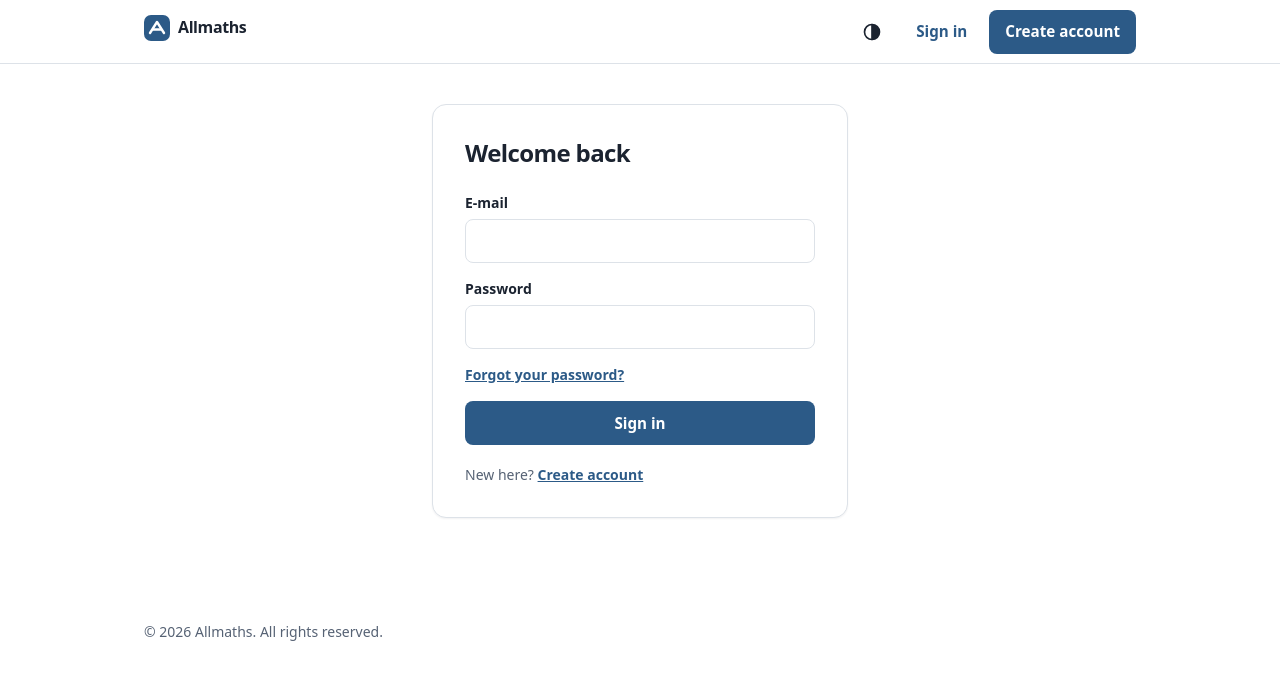
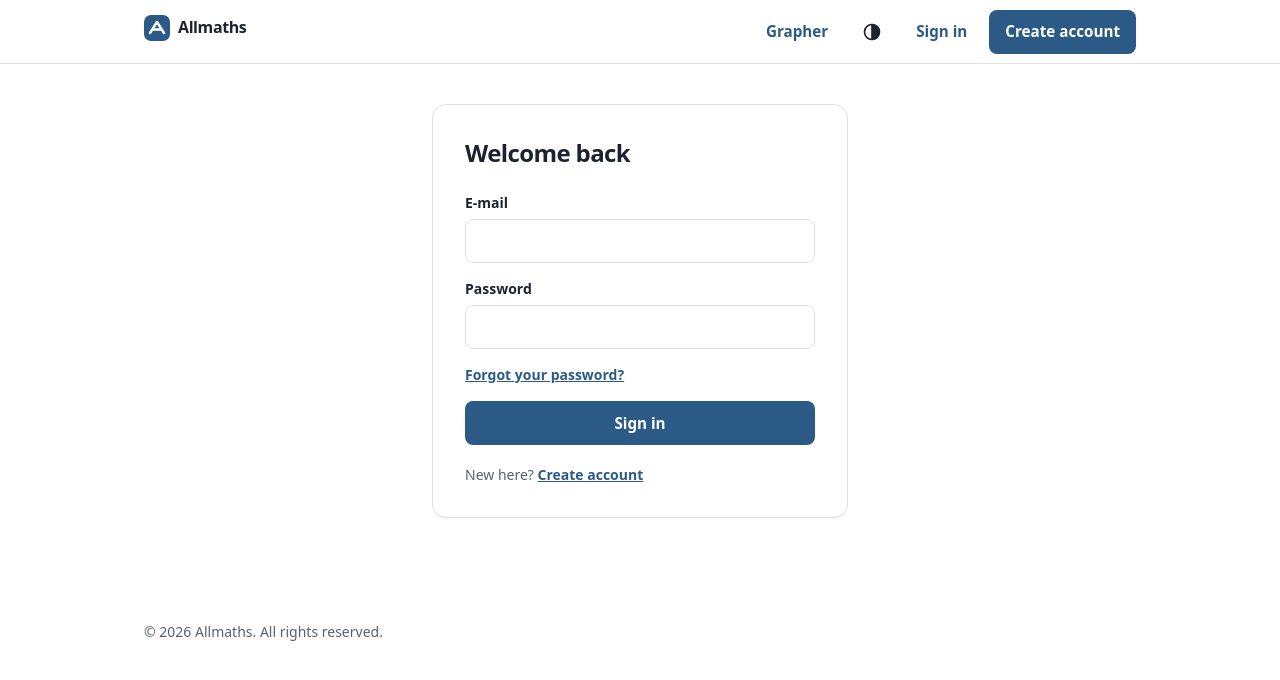
Before and after one commit to nabonyimanajospin/allmathematics, a Next.js app in the folder apps/web/: page /signin in a window 1280 px wide. Shown: the top 680 px of the page. Built offline with nearby package versions, Linux system fonts and the light colour scheme; no server answers.

Commit message:
Add Grapher links and update the notes

```diff
--- a/apps/web/src/app/dashboard/page.tsx
+++ b/apps/web/src/app/dashboard/page.tsx
@@ -69,6 +69,9 @@ export default async function DashboardPage() {
         </Link>
         <Link href="/formulas" className={buttonClass("secondary")}>
           {t("nav.formulas")}
+        </Link>
+        <Link href="/graph" className={buttonClass("secondary")}>
+          {t("nav.grapher")}
         </Link>
         <Link href="/solver" className={buttonClass("secondary")}>
           {t("nav.solver")}
--- a/apps/web/src/components/site-header.tsx
+++ b/apps/web/src/components/site-header.tsx
@@ -15,6 +15,11 @@ export async function SiteHeader() {
           <Logo name={t("app.name")} />
         </Link>
         <nav aria-label="Main" className="flex items-center gap-1.5">
+          <span className="hidden md:block">
+            <Link href="/graph" className={buttonClass("ghost")}>
+              {t("nav.grapher")}
+            </Link>
+          </span>
           <ThemeToggle />
           {user ? (
             <>
--- a/apps/web/src/i18n/en.json
+++ b/apps/web/src/i18n/en.json
@@ -1,7 +1,7 @@
 {
   "app": { "name": "Allmaths", "tagline": "University mathematics, taught from the first idea to the exam." },
   "nav": {
-    "resources": "Resources", "solver": "Solver", "admin": "Admin", "formulas": "Formula sheet", "home": "Home", "dashboard": "My learning", "signIn": "Sign in", "signUp": "Create account", "signOut": "Sign out",
+    "resources": "Resources", "solver": "Solver", "grapher": "Grapher", "admin": "Admin", "formulas": "Formula sheet", "home": "Home", "dashboard": "My learning", "signIn": "Sign in", "signUp": "Create account", "signOut": "Sign out",
     "skip": "Skip to content", "theme": "Colour theme", "themeLight": "Light", "themeDark": "Dark", "themeSystem": "Automatic"
   },
   "home": {
@@ -33,7 +33,18 @@
     "code": "6-digit code", "newPassword": "New password", "resetButton": "Set the new password", "resendCode": "Send a new code",
     "backToSignIn": "Back to sign in", "resetDone": "Your password was changed. Sign in with the new one."
   },
+  "grapher": {
+    "title": "Grapher", "lead": "Plot functions, curves and surfaces. Type what you want to see, drag to move, use the wheel to zoom. Any letter such as a or k becomes a slider.",
+    "tab2d": "2D graph", "tab3d": "3D surface", "expressions": "Expressions", "show": "Show line {n}", "expression": "Expression {n}", "remove": "Remove line {n}",
+    "add": "Add an expression", "sliders": "Sliders", "help": "What can I type?", "helpPoint": "a point", "helpSliders": "Letters such as a, b, k become sliders: try y = a*x^2 + b.",
+    "canvasLabel": "Graph of the expressions. Use the arrow keys to move, plus and minus to zoom, Home to reset.",
+    "canvasLabel3d": "3D graph. Use the arrow keys to rotate, plus and minus to zoom.",
+    "zoomIn": "Zoom in", "zoomOut": "Zoom out", "reset": "Reset the view", "controls2d": "Drag to move, wheel or pinch to zoom.", "controls3d": "Drag to turn the picture, wheel to zoom.",
+    "surface": "Surface z = f(x, y)", "curve3d": "Space curve (optional)", "curve3dHelp": "Write the curve as (x(t), y(t), z(t)), t in [a, b], for example (cos(t), sin(t), t/3), t in [0, 12].",
+    "extent": "Size of the picture: from -{n} to {n}", "wireframe": "Show only the grid lines"
+  },
   "solver": {
+    "pay": "Pay for Premium", "paying": "Opening the payment page...", "payOff": "Online payment is not set up yet.", "paidThanks": "Thank you. Your payment is being confirmed; Premium is activated in a moment.",
     "title": "Solver", "lead": "Type a problem and get the answer with every step. The math engine checks the result; there is no guessing.",
     "operation": "What do you want to do?", "problem": "Your problem", "placeholder": "for example: derivative of x^2*sin(x)",
     "tips": "Write products with * (2*x), powers with ^ (x^2), functions with parentheses (sin(x)) and fractions with / ((x+1)/(x-1)).",
```
Also changed, not shown: 2 other files (tests, documents, lock files or other folders).
